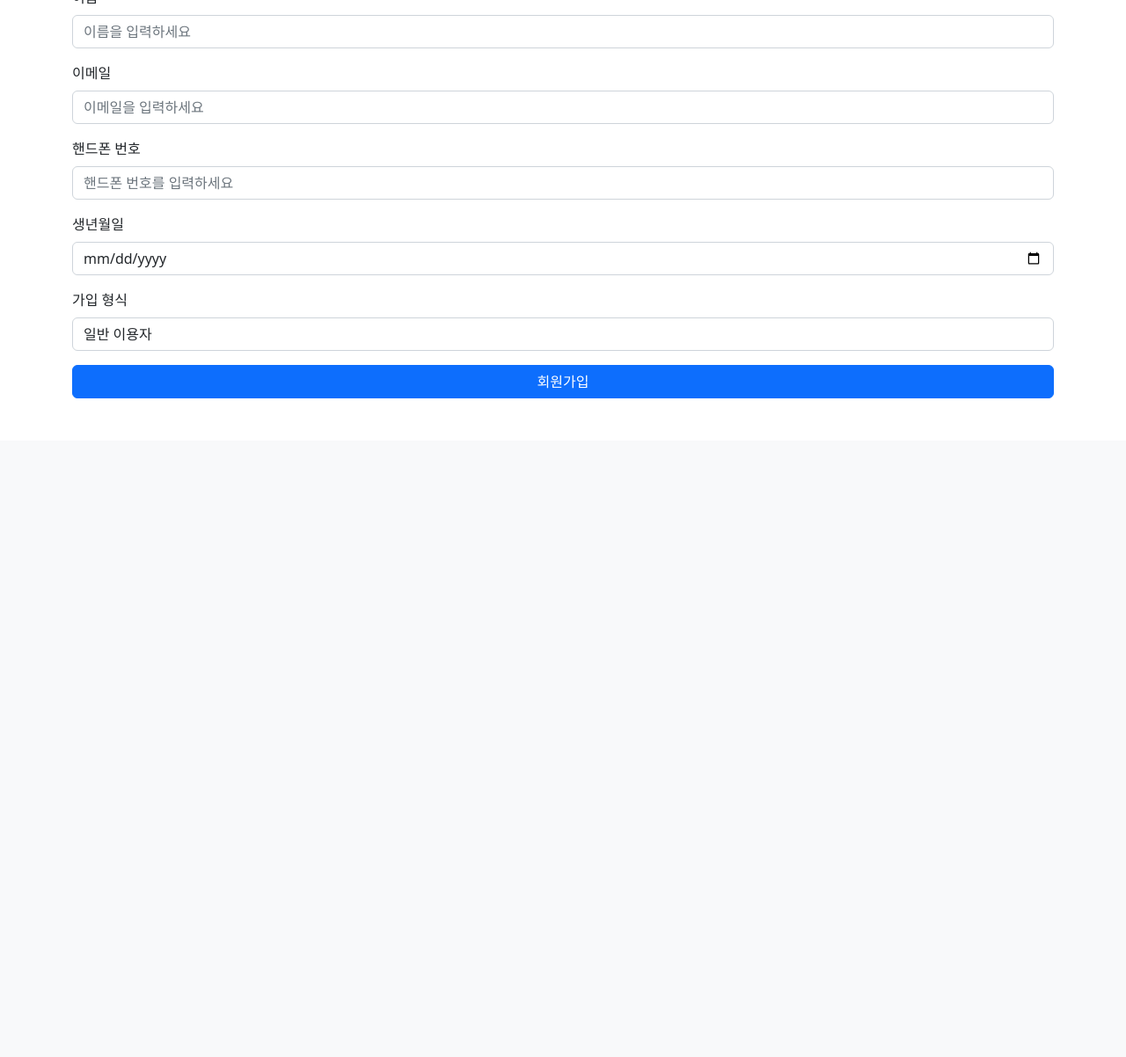
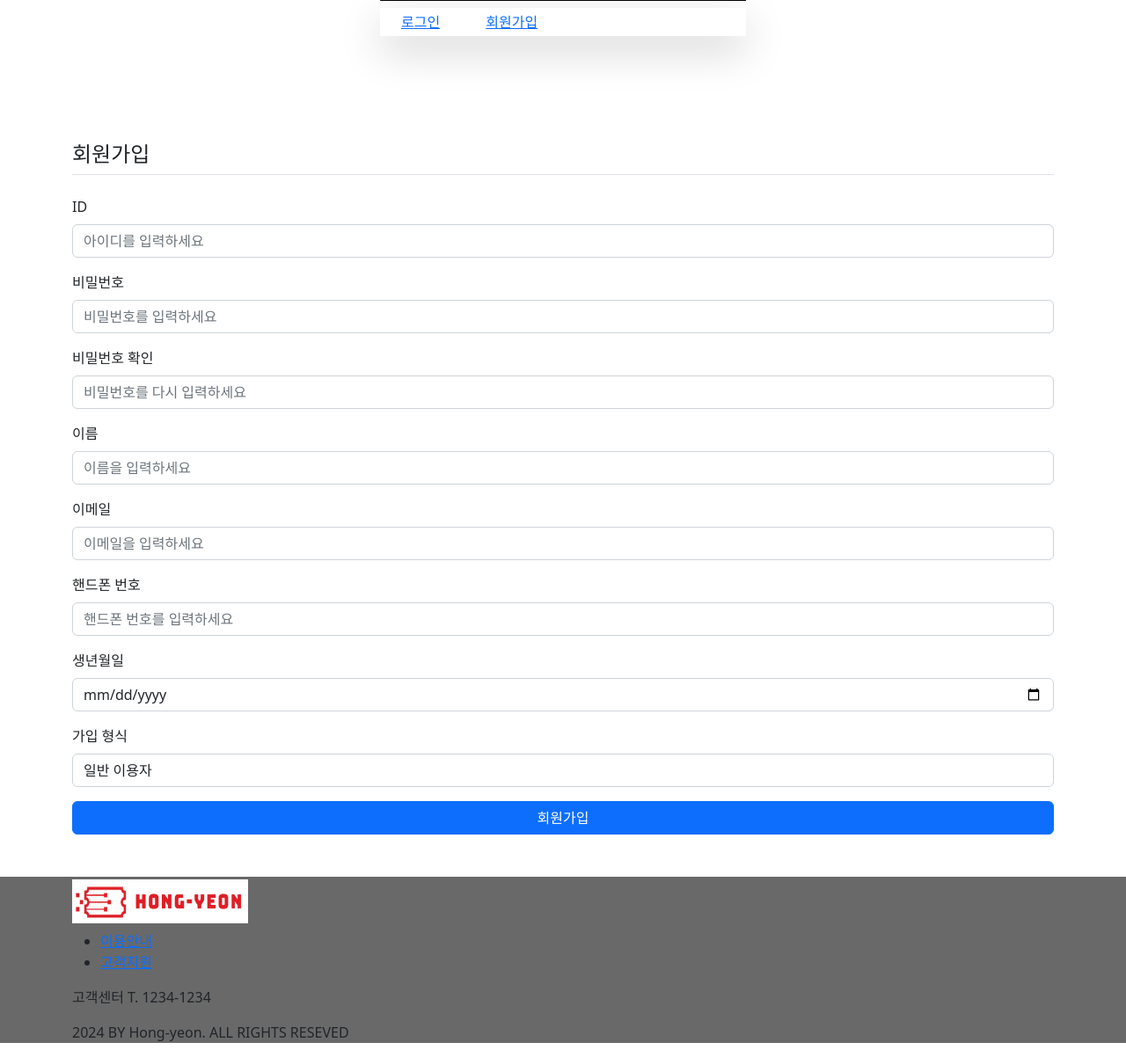
Before and after one commit to Hong-yeonPJ/hong-yeon, a Spring Boot app: page /member/signup in a window 1280 px wide. Shown: the part 440-1642 px from the top of the page at 88% size. Before the commit the page ends 893 px from the top, so only its background shows below. Run offline with Spring Boot 4, Linux system fonts and the light colour scheme; some of the project's set-up classes (security, data sources, template engines, error pages and the like) are left out, and stand-ins take their place; some libraries are stand-ins or nearby versions.

Commit message:
feat: header, footer

```diff
--- /dev/null
+++ b/src/main/resources/static/css/footer.css
@@ -0,0 +1,4 @@
+.footer-text {
+    color: white;          /* 흰색 글씨 */
+    font-weight: bold;     /* 볼드체 */
+}
--- a/src/main/resources/templates/event/event_detail.html
+++ b/src/main/resources/templates/event/event_detail.html
@@ -1,4 +1,4 @@
-<html layout:decorate="~{global/layout}" xmlns:th="http://www.thymeleaf.org">
+<html layout:decorate="~{global/layouts/layout}" xmlns:th="http://www.thymeleaf.org">
 <div layout:fragment="content" class="container my-5"> <!-- 상하 여백을 추가하기 위해 my-5 사용 -->
     <div class="border-bottom mb-4">
         <h1 th:text="${event.title}"></h1>
--- a/src/main/resources/templates/event/event_list.html
+++ b/src/main/resources/templates/event/event_list.html
@@ -1,4 +1,4 @@
-<html layout:decorate="~{global/layout}" xmlns:th="http://www.thymeleaf.org" xmlns:layout="http://www.ultraq.net.nz/thymeleaf/layout">
+<html layout:decorate="~{global/layouts/layout}" xmlns:th="http://www.thymeleaf.org" xmlns:layout="http://www.ultraq.net.nz/thymeleaf/layout">
 <div layout:fragment="content" class="container my-3">
     <table class="table table-bordered">
         <thead>
--- a/src/main/resources/templates/event/event_register.html
+++ b/src/main/resources/templates/event/event_register.html
@@ -1,4 +1,4 @@
-<html layout:decorate="~{global/layout}" xmlns:th="http://www.thymeleaf.org">
+<html layout:decorate="~{global/layouts/layout}" xmlns:th="http://www.thymeleaf.org">
 <div layout:fragment="content" class="container my-5"> <!-- 상하 여백을 추가하기 위해 my-5 사용 -->
     <div class="border-bottom mb-4">
         <h4>행사등록</h4>
--- /dev/null
+++ b/src/main/resources/templates/global/layouts/footer.html
@@ -0,0 +1,35 @@
+<footer th:fragment="footer">
+    <div class="basic-N4" data-bid="GSLrPtHxv1" style="background-color: rgb(105, 105, 105)">
+        <div class="footer-container container-lg">
+            <div class="footer-top">
+                <h1 class="footer-logo">
+                    <a href="javascript:void(0)">
+                        <img th:src="@{/images/small-logo.png}" alt="로고"  style="width: 200px; height: 50px;">
+                    </a>
+                </h1>
+                <ul class="footer-snslist" style="font-size: var(--fs-p4);">
+                    <li class="footer-menuitem">
+                        <a href="javascript:void(0)">
+                            <span>이용안내</span>
+                        </a>
+                    </li>
+                    <li class="footer-menuitem">
+                        <a href="javascript:void(0)">
+                            <span>고객지원</span>
+                        </a>
+                    </li>
+                </ul>
+            </div>
+            <div class="footer-bottom">
+                <div class="footer-txt">
+                    <p>
+                        <span>고객센터 T. 1234-1234</span>
+                    </p>
+                </div>
+                <div class="footer-txt">
+                    <p>2024 BY Hong-yeon. ALL RIGHTS RESEVED</p>
+                </div>
+            </div>
+        </div>
+    </div>
+</footer>
--- a/src/main/resources/templates/global/layout.html
+++ b/src/main/resources/templates/global/layouts/layout.html
@@ -8,12 +8,12 @@
     <link rel="stylesheet" type="text/css" th:href="@{/bootstrap.min.css}">
     <!-- sbb CSS -->
     <link rel="stylesheet" type="text/css" th:href="@{/style.css}">
-    <title></title>
+    <title>Hong-yeon</title>
 </head>
 <body>
 <nav class="navbar navbar-expand-lg navbar-light bg-light border-bottom">
     <div class="container-fluid">
-        <a class="navbar-brand" href="/">Hong-Yeon</a>
+        <a class="navbar-brand" href="/static">Hong-Yeon</a>
         <button class="navbar-toggler" type="button" data-bs-toggle="collapse" data-bs-target="#navbarSupportedContent"
                 aria-controls="navbarSupportedContent" aria-expanded="false" aria-label="Toggle navigation">
             <span class="navbar-toggler-icon"></span>
@@ -31,10 +31,18 @@
         </div>
     </div>
 </nav>
+
+
+<body class="h-screen">
+<th:block th:replace="~{global/layouts/navbar :: navbar}"></th:block>  <!--상단바-->
+
 <!-- 기본 템플릿 안에 삽입될 내용 Start -->
 <th:block layout:fragment="content"></th:block>
 <!-- 기본 템플릿 안에 삽입될 내용 End -->
 <!-- Bootstrap JS -->
 <script th:src="@{/bootstrap.min.js}"></script>
+
+<th:block th:replace="~{global/layouts/footer :: footer}"></th:block> <!--하단바-->
+
 </body>
 </html>
--- /dev/null
+++ b/src/main/resources/templates/global/layouts/navbar.html
@@ -0,0 +1,110 @@
+<nav th:fragment="navbar">
+    <div class="personal-QxLRRa9Yn3" id="" data-bid="NuLrRaAlNa">
+        <div class="header-inner">
+            <div class="header-container container-lg">
+                <div class="header-left">
+                    <h1 class="header-title">
+                        <a th:href="@{/}">
+                            <img th:src="@{/images/logo.png}" alt="로고" style="height: 70px;">
+                        </a>
+                    </h1>
+                </div>
+
+                <div class="header-right" style="justify-items: center; justify-content: center; align-items: center;">
+                    <div class="header-utils" style="justify-items: center; justify-content: center; align-items: center;">
+                        <div class="relative ml-3">
+                            <div class="flex">
+                                <div class="ml-auto">
+                                    <div class="dropdown dropdown-hover">
+                                        <!-- 아이콘 클릭 시 드롭다운 토글 -->
+                                        <button type="button"
+                                                class="relative flex items-center rounded-full text-sm focus:outline-none focus:ring-2 focus:ring-white focus:ring-offset-2 focus:ring-offset-gray-800"
+                                                id="user-menu-button" aria-expanded="false" aria-haspopup="true" onclick="toggleDropdown()">
+                                            <img class="h-8 w-8 rounded-full"
+                                                 src="https://cdn-icons-png.flaticon.com/512/7542/7542670.png">
+                                        </button>
+
+                                        <!-- 드롭다운 메뉴 -->
+                                        <div id="dropdown-menu" class="hidden absolute right-0 mt-2 w-48 rounded-md bg-white py-1 shadow-lg ring-1 ring-black ring-opacity-5 focus:outline-none" role="menu" aria-orientation="vertical" tabindex="-1">
+                                            <!-- Unknown -->
+                                            <div sec:authorize="isAnonymous()">
+                                                <a th:href="@{/members/login}" class="block px-4 py-2 text-sm text-gray-700" role="menuitem" tabindex="-1" id="user-menu-item-0">로그인</a>
+                                                <a th:href="@{/members/join}" class="block px-4 py-2 text-sm text-gray-700" role="menuitem" tabindex="-1" id="user-menu-item-1">회원가입</a>
+                                            </div>
+
+                                            <!-- Member -->
+                                            <div sec:authorize="isAuthenticated()">
+                                                <a th:href="@{/mypage/profile}" class="block px-4 py-2 text-sm text-gray-700" role="menuitem" tabindex="-1" id="user-menu-item-4">마이페이지</a>
+
+                                                <div th:if="${#authorization.expression('hasAuthority(''ADMIN'')')}">
+                                                    <a th:href="@{/admin/main}" class="block px-4 py-2 text-sm text-gray-700" role="menuitem" tabindex="-1">관리자 페이지</a>
+                                                </div>
+
+                                                <a th:href="@{/members/logout}" class="block px-4 py-2 text-sm text-gray-700" role="menuitem" tabindex="-1" id="user-menu-item-5">로그아웃</a>
+                                                <form id="revokeForm" th:action="@{/members/revoke}" method="post">
+                                                    <button type="button" class="block px-4 py-2 text-sm text-gray-700" onclick="confirmRevoke()">회원 탈퇴</button>
+                                                </form>
+                                            </div>
+                                        </div>
+                                    </div>
+                                </div>
+                            </div>
+                        </div>
+                    </div>
+                </div>
+            </div>
+        </div>
+        <div class="header-dim"></div>
+    </div>
+    <div class="flex justify-end items-center bg-gray-800 p-4">
+        <div class="flex space-x-4 header-container container-lg ml-auto" style="justify-content: flex-end">
+            <a th:href="@{/}" class="text-white hover:text-gray-300">HOME</a>
+            <a th:href="@{/announcement}" class="text-white hover:text-gray-300">고객센터</a>
+            <a th:href="@{/concert/category/idol}" class="text-white hover:text-gray-300">IDOL</a>
+            <a th:href="@{/concert/category/solo}" class="text-white hover:text-gray-300">SOLO</a>
+            <a th:href="@{/concert/category/meeting}" class="text-white hover:text-gray-300">MEETING</a>
+            <a th:href="@{/concert/category/festival}" class="text-white hover:text-gray-300">FESTIVAL</a>
+            <!-- Add more categories as needed -->
+        </div>
+    </div>
+
+    <script th:inline="javascript">
+        function search() {
+            var searchInput = document.getElementById('searchInput').value;
+            if (searchInput.trim() !== "") {
+                var searchUrl = '/concert/search?keyword=' + encodeURIComponent(searchInput);
+                window.location.href = searchUrl;
+            }
+        }
+
+        function handleEnterKey(event) {
+            if (event.key === 'Enter') {
+                search();
+            }
+        }
+
+        function toggleDropdown() {
+            var dropdownMenu = document.getElementById('dropdown-menu');
+            dropdownMenu.classList.toggle('hidden');
+        }
+
+        // 다른 곳을 클릭하면 드롭다운 숨기기
+        document.addEventListener('click', function(event) {
+            var dropdownMenu = document.getElementById('dropdown-menu');
+            var userMenuButton = document.getElementById('user-menu-button');
+
+            if (!userMenuButton.contains(event.target) && !dropdownMenu.contains(event.target)) {
+                dropdownMenu.classList.add('hidden');
+            }
+        });
+
+        function confirmRevoke() {
+            var confirmed = confirm("정말로 탈퇴하시겠습니까?");
+
+            if (confirmed) {
+                document.getElementById("revokeForm").submit();
+            }
+        }
+    </script>
+
+</nav>
--- a/src/main/resources/templates/home/home.html
+++ b/src/main/resources/templates/home/home.html
@@ -1,4 +1,4 @@
-<html layout:decorate="~{global/layout}" xmlns:th="http://www.thymeleaf.org" xmlns:layout="http://www.ultraq.net.nz/thymeleaf/layout">
+<html layout:decorate="~{global/layouts/layout}" xmlns:th="http://www.thymeleaf.org" xmlns:layout="http://www.ultraq.net.nz/thymeleaf/layout">
 <div layout:fragment="content" class="container my-3">
     <a href="/event/list" class="btn btn-primary">모든 행사 보기</a>
 </div>
--- a/src/main/resources/templates/member/signin.html
+++ b/src/main/resources/templates/member/signin.html
@@ -1,4 +1,4 @@
-<html layout:decorate="~{global/layout}">
+<html layout:decorate="~{global/layouts/layout}">
 <div layout:fragment="content" class="container my-3">
     <form th:action="@{/member/signin}" method="post">
         <div th:if="${param.error}">
--- a/src/main/resources/templates/member/signup.html
+++ b/src/main/resources/templates/member/signup.html
@@ -1,4 +1,4 @@
-<html layout:decorate="~{global/layout}" xmlns:th="http://www.thymeleaf.org">
+<html layout:decorate="~{global/layouts/layout}" xmlns:th="http://www.thymeleaf.org">
 <div layout:fragment="content" class="container my-5"> <!-- 상하 여백을 추가하기 위해 my-5 사용 -->
     <div class="border-bottom mb-4">
         <h4>회원가입</h4>
```
Also changed, not shown: src/main/resources/static/images/logo.png (added), src/main/resources/static/images/small-logo.png (added), 1 other file.
